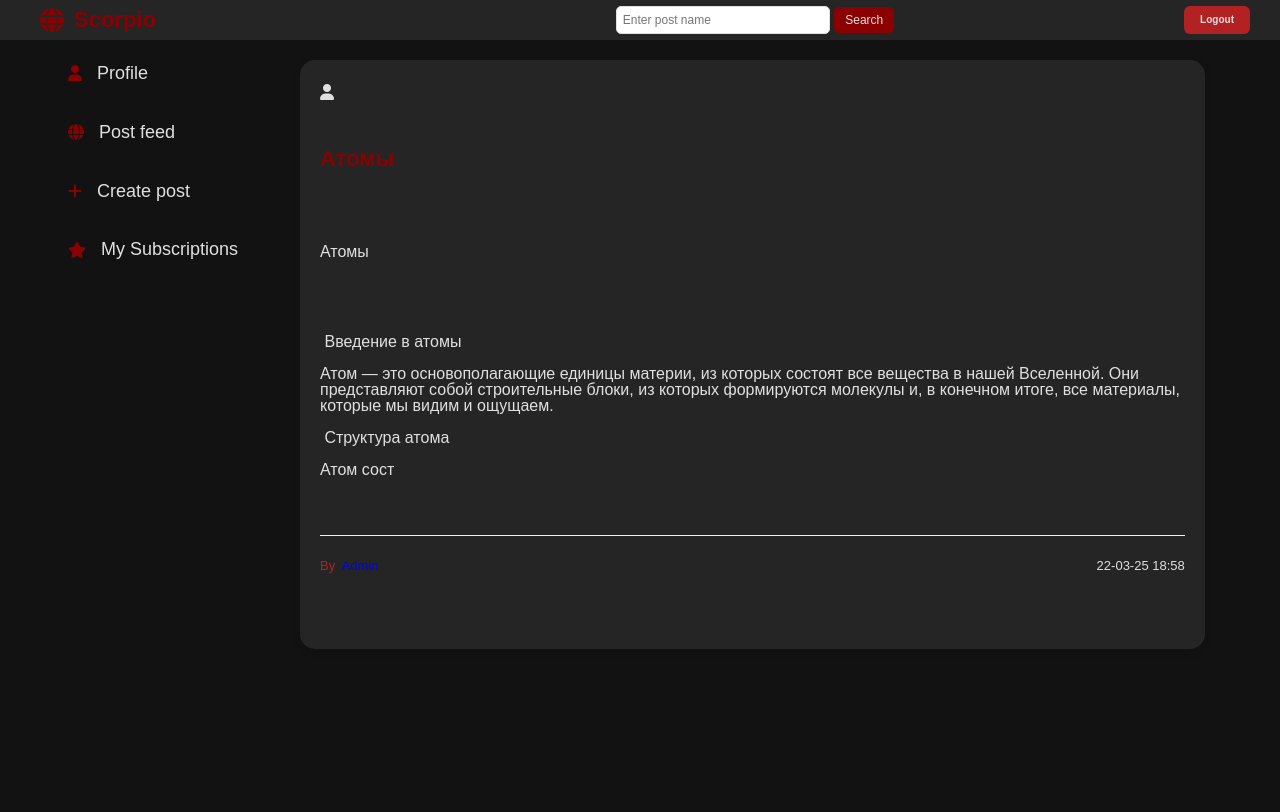
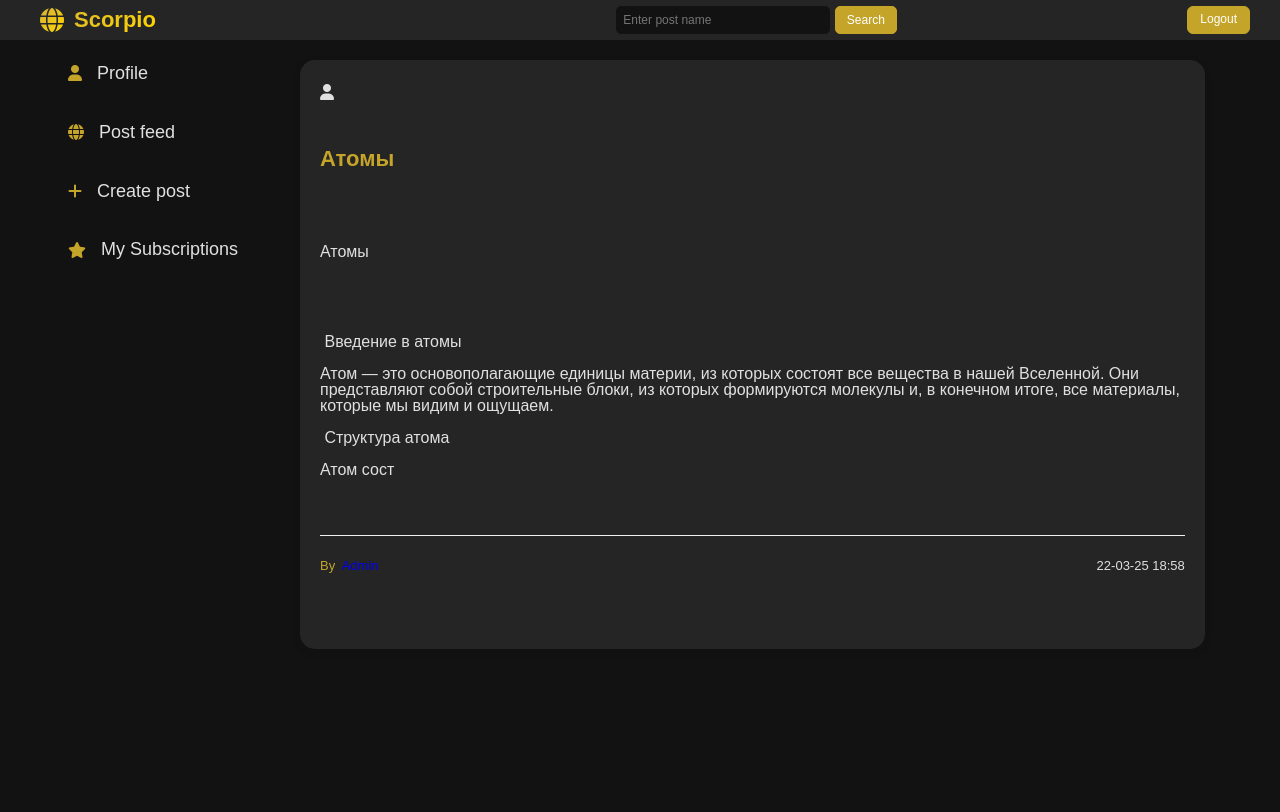
Before and after one commit to Valerii57586/website-from-talents, a Flask app: page / in a window 1280 px wide. Shown: the top 812 px of the page. Run offline with Flask 3, Linux system fonts and the light colour scheme; a user stored in the database is signed in; data comes from the database, SQL or seed files in the repository.

Commit message:
the intermediate stage

```diff
--- a/static/dark_custom.css
+++ b/static/dark_custom.css
@@ -186,27 +186,50 @@ a {
     align-items: center;
     padding: 0px 30px;
     background-color: #252525; /* Темно-красный цвет для шапки */
-    color: #b22222; /* Белый текст */
+    color: #C5A42A; /* Белый текст */
     height: 40px;
 }
 
 .site-logo {
     font-size: 22px;
     font-weight: bold;
-    color: #8B0000; /* Белый текст */
     display: flex;
     align-items: center;
     position: relative; left:10px;
+    background: linear-gradient(135deg, #D4AF37, #FFD700);
+    -webkit-background-clip: text;
+    background-clip: text;
+    color: transparent;
 }
+
+/* .site-logo::after {
+    content: "";
+    position: absolute;
+    top: 0;
+    left: 0;
+    right: 0;
+    height: 30%;
+    background: linear-gradient(180deg,
+        rgba(255, 255, 255, 0.7) 0%,
+        rgba(255, 255, 255, 0) 100%
+    );
+    border-radius: 50% 50% 0 0;
+} */
 
 .site-logo i {
     margin-right: 10px;
     font-size: 24px;
+    background: linear-gradient(135deg, #D4AF37, #FFD700);
+    -webkit-background-clip: text;
+    background-clip: text;
+    color: transparent;
+    position: relative;
 }
+
 
 .online-status {
     font-size: 16px;
-    color: #b22222; /* Белый текст */
+    color: #C5A42A; /* Белый текст */
     display: flex;
     align-items: center;
     position: relative; left: 55px;
@@ -224,22 +247,25 @@ a {
 
 /* Кнопки авторизации */
 .auth-buttons .action-button {
-    padding: 6px 16px; /* Делаем кнопку компактнее */
-    background-color: #b22222; /* Красивый насыщенный красный */
-    border: none; /* Убираем стандартные границы */
+    padding: 3.5px 12px; /* Делаем кнопку компактнее */
     border-radius: 6px; /* Закругляем углы */
     color: #e0e0e0; /* Белый текст */
-    font-size: 10px; /* Немного уменьшаем размер шрифта */
-    font-weight: bold; /* Делаем текст жирнее */
+    font-size: 12px; /* Немного уменьшаем размер шрифта */
+    font-weight: normal; /* Делаем текст жирнее */
     cursor: pointer; /* Делаем так, чтобы было понятно, что это кнопка */
     transition: background-color 0.3s, transform 0.2s; /* Анимация при наведении */
     text-decoration: none;
     margin: 20px 0; /* Отступы сверху и снизу */
-}
+    background-color: #C5A42A;
+    color: #FFF;
+    position: relative;
+    overflow: hidden;
+    border: 1px solid #C5A42A
+    }
 
+/* Эффект при наведении */
 .auth-buttons .action-button:hover {
-    background-color: #8b0000; /* Темнее при наведении */
-    transform: scale(1.05); /* Немного увеличивается */
+    transform: scale(1.01); /* Немного увеличивается */
     text-decoration: none;
 }
 
@@ -249,6 +275,7 @@ a {
 }
 
 .search-bar {
+    color: #121212;
     display: flex;
     align-items: center;
     justify-content: center;
@@ -257,9 +284,10 @@ a {
 }
 
 .search-bar input {
+    background-color: #121212;
     flex: 1;
     padding: 6px;
-    border: 1px solid #E0E0E0;
+    border: 1px solid #121212;
     border-radius: 5px;
     font-size: 12px;
     width: 200px; /* Можно изменить ширину */
@@ -267,17 +295,21 @@ a {
 
 .search-bar button {
     padding: 6px 11px;
-    background-color: #8b0000;
-    border: none;
     color: #E0E0E0;
     font-size: 12px;
     border-radius: 5px;
     cursor: pointer;
     white-space: nowrap; /* Чтобы текст не переносился */
+    background-color:#C5A42A;
+    color: #FFF;
+    position: relative;
+    overflow: hidden;
+    border: 1px solid #C5A42A
 }
 
 .search-bar button:hover {
-    background-color: #b22222;
+    transform: scale(1.01); /* Немного увеличивается */
+    text-decoration: none;
 }
 
 
@@ -358,7 +390,7 @@ a {
 .sidebar-button i {
     margin-right: 15px;
     font-size: 16px;
-    color: #8b0000;
+    color: #C5A42A;
 }
 
 /* Лента постов */
@@ -399,7 +431,7 @@ a {
 
 /* Заголовок поста */
 .post-title {
-    color: #8b0000;
+    color: #C5A42A;
     font-size: 22px;
     margin: 0 0 10px 0;
     font-weight: 600;
@@ -430,7 +462,7 @@ a {
 }
 
 .post-author {
-    color: #b22222;
+    color: #C5A42A;
     font-weight: 500;
 }
 
--- a/templates/index.html
+++ b/templates/index.html
@@ -4,7 +4,7 @@
     <meta charset="UTF-8">
     <meta name="viewport" content="width=device-width, initial-scale=1.0">
     <title>Scorpio</title>
-    <link rel="stylesheet" href="{{ url_for('static', filename='dark_custom.css') }}">
+    <link rel="stylesheet" href="{{ url_for('static', filename='dark_custom.css') }}"> <!--надо еще допиливать чернуху, но основа есть -->
     <link rel="stylesheet" href="https://cdnjs.cloudflare.com/ajax/libs/font-awesome/6.0.0-beta3/css/all.min.css">
 </head>
 <body>
--- a/templates/profile.html
+++ b/templates/profile.html
@@ -326,7 +326,7 @@ a {
                     <i class="fas fa-user"></i> Profile
                 </a>
                 <a href="{{ url_for('main') }}" class="sidebar-button">
-                    <i class="fas fa-globe"></i> Posts
+                    <i class="fas fa-globe"></i> Post feed
                 </a>
                 <a href="{{ url_for('create_post') }}" class="sidebar-button">
                     <i class="fas fa-plus"></i> Create post
```
Also changed, not shown: other parts of static/dark_custom.css (+11 -11 lines).
